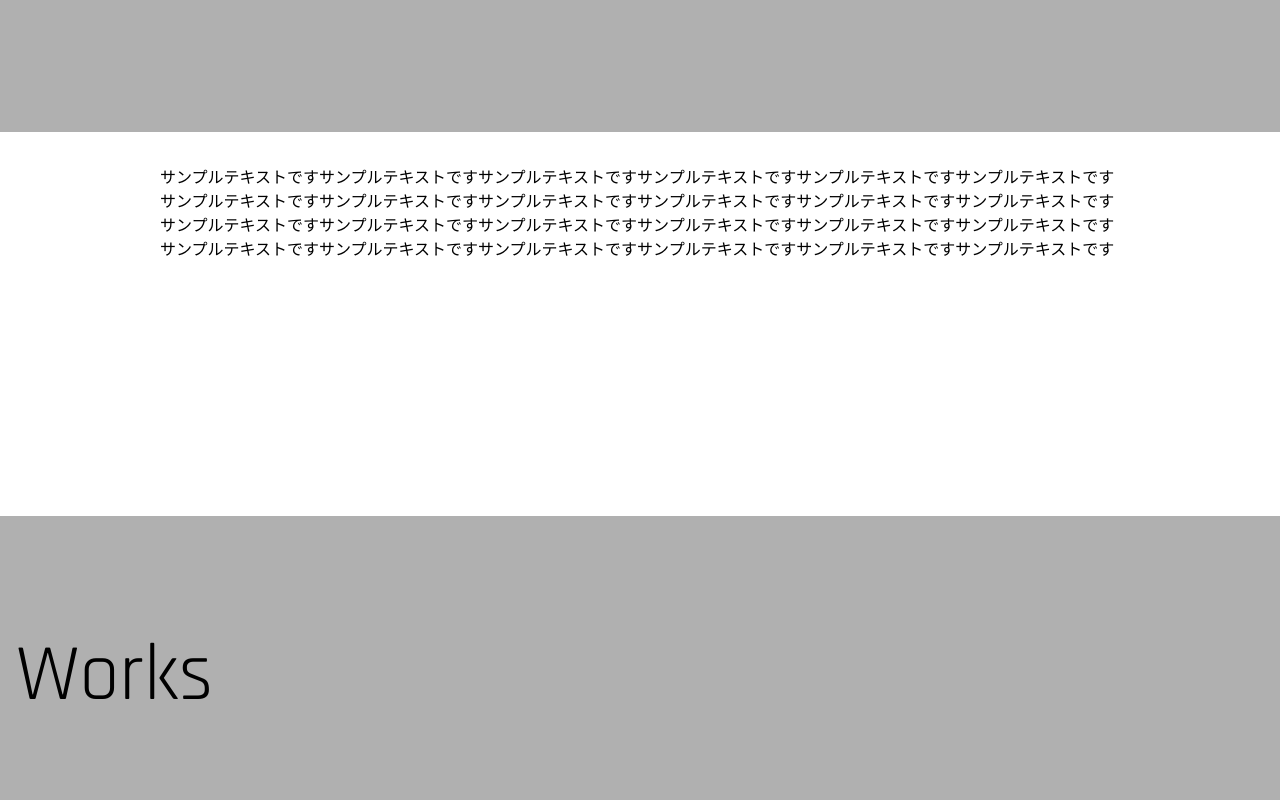
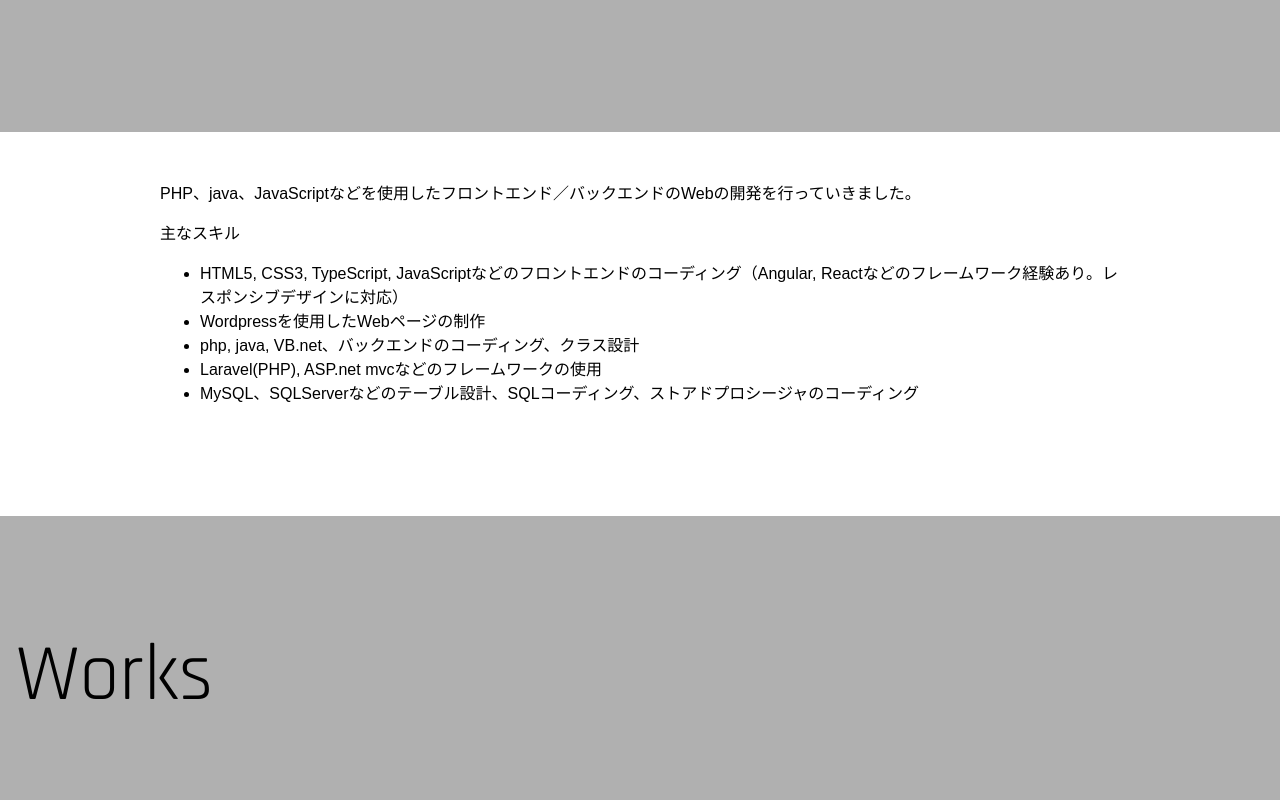
Before and after one commit to phinesze/phinesze-home, a React app: page / in a window 1280 px wide. Shown: the part 700-1500 px from the top of the page. Built offline with nearby package versions, Linux system fonts and the light colour scheme.

Commit message:
aboutMeを修正

```diff
--- a/src/App.css
+++ b/src/App.css
@@ -1,4 +1,4 @@
-@import url('https://fonts.googleapis.com/css?family=Noto+Sans+TC|Rajdhani');
+@import url('https://fonts.googleapis.com/css?family=Noto+Sans+JP|Rajdhani');
 
 :root {
     --main-color: #202020;
--- a/src/App.tsx
+++ b/src/App.tsx
@@ -8,11 +8,8 @@ import SquareMenu from "./components/common/SquareMenu/index";
 import works from "./data/works";
 import links from "./data/links";
 
-const aboutMe = require("raw-loader!./data/aboutMe.txt");
 
 export default class App extends React.Component<{}, {}> {
-
-    aboutMe: string = aboutMe.default;
 
     constructor(props: any) {
         super(props);
@@ -31,10 +28,7 @@ export default class App extends React.Component<{}, {}> {
                 </section>
 
                 <SectionArea title={"About Me."} sectionHeadClass={"cls"}>
-                    サンプルテキストですサンプルテキストですサンプルテキストですサンプルテキストですサンプルテキストですサンプルテキストです
-                    サンプルテキストですサンプルテキストですサンプルテキストですサンプルテキストですサンプルテキストですサンプルテキストです
-                    サンプルテキストですサンプルテキストですサンプルテキストですサンプルテキストですサンプルテキストですサンプルテキストです
-                    サンプルテキストですサンプルテキストですサンプルテキストですサンプルテキストですサンプルテキストですサンプルテキストです
+                    {App.renderAboutMe()}
                 </SectionArea>
 
                 <SectionArea title={"Works"} sectionHeadClass={style.works_session_area}>
@@ -51,4 +45,20 @@ export default class App extends React.Component<{}, {}> {
 
         </div>;
     }
+
+    static renderAboutMe() {
+        return <React.Fragment>
+            <p>PHP、java、JavaScriptなどを使用したフロントエンド／バックエンドのWebの開発を行っていきました。</p>
+            <p> 主なスキル </p>
+            <ul>
+                <li> HTML5, CSS3, TypeScript, JavaScriptなどのフロントエンドのコーディング（Angular,
+                    Reactなどのフレームワーク経験あり。レスポンシブデザインに対応）
+                </li>
+                <li>Wordpressを使用したWebページの制作</li>
+                <li>php, java, VB.net、バックエンドのコーディング、クラス設計</li>
+                <li>Laravel(PHP), ASP.net mvcなどのフレームワークの使用</li>
+                <li>MySQL、SQLServerなどのテーブル設計、SQLコーディング、ストアドプロシージャのコーディング</li>
+            </ul>
+        </React.Fragment>;
+    }
 }
--- a/src/components/Footer/Footer.css
+++ b/src/components/Footer/Footer.css
@@ -1,5 +1,4 @@
 .footer {
-    margin-top: 2rem;
     height: 5rem;
     background-color: var(--sub-color);
     color: #ffffff;
--- a/src/components/SectionArea/SectionArea.css
+++ b/src/components/SectionArea/SectionArea.css
@@ -10,7 +10,8 @@
 }
 
 .sectionBody {
-    margin: 2rem auto;
+    margin: 0 auto;
+    padding: 2rem 0;
     width: 60rem;
     max-width: calc(100% - 2rem);
     min-height: 20rem;
```
Also changed, not shown: src/data/aboutMe.txt (deleted).
